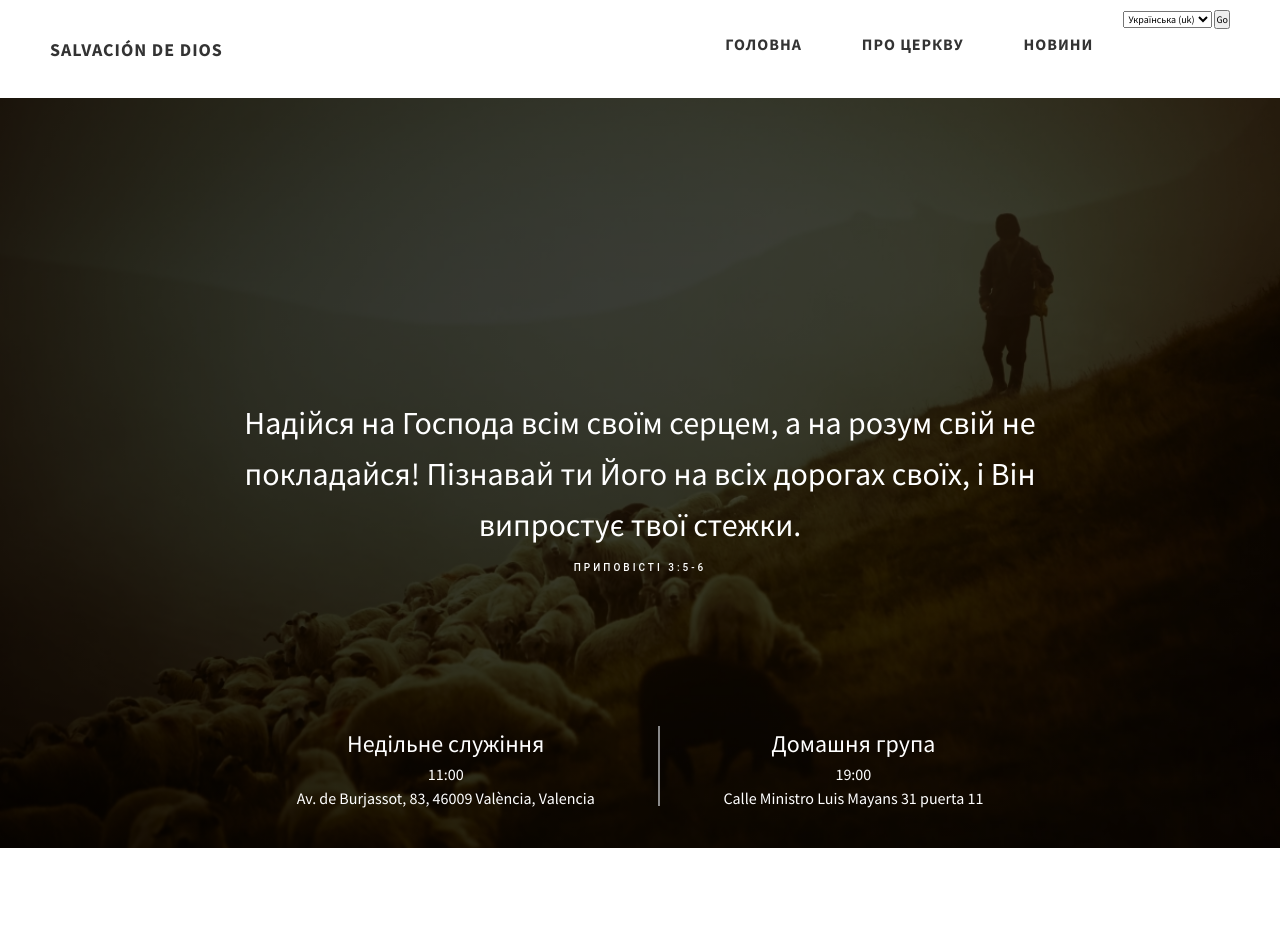
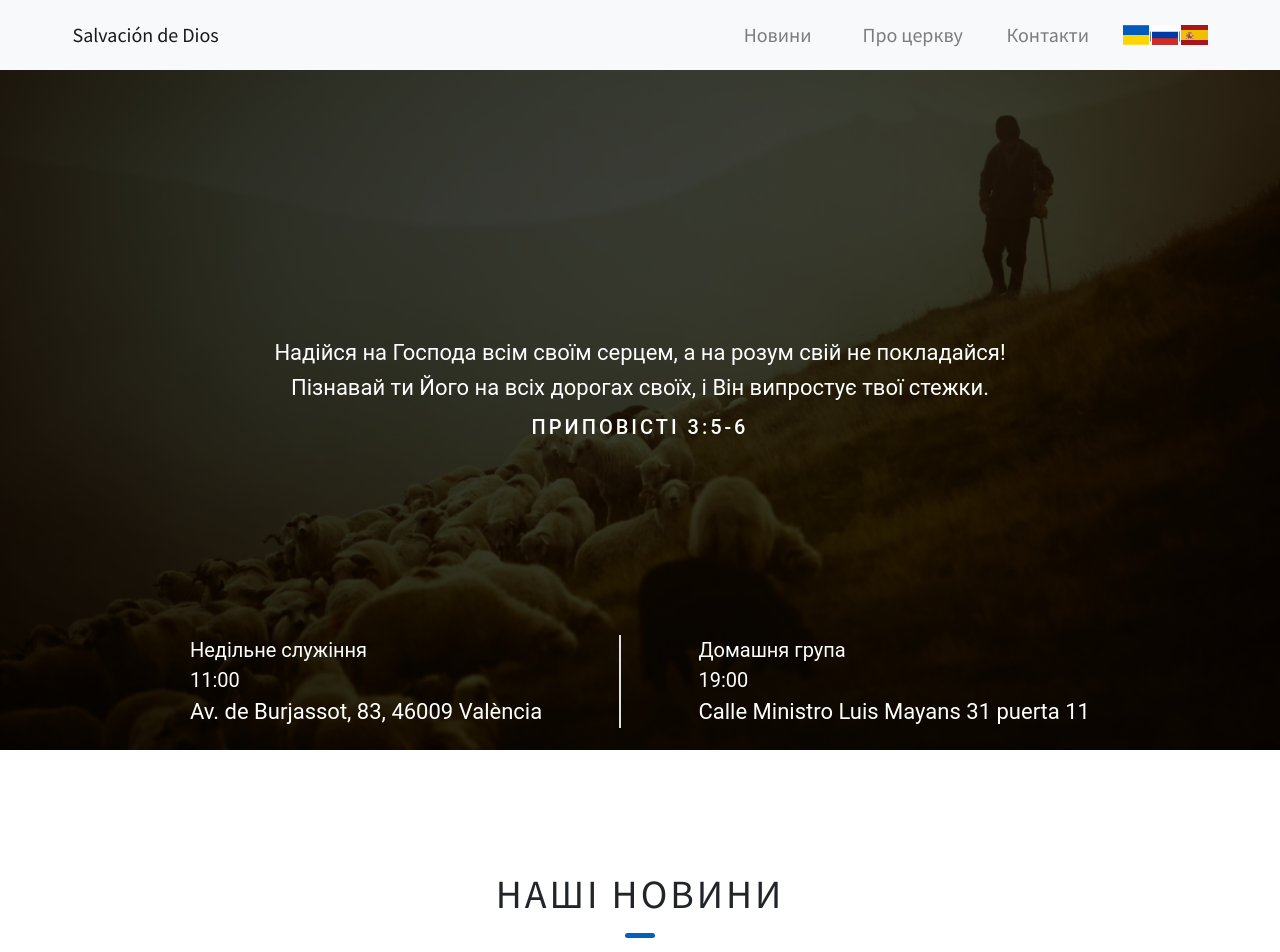
Before and after one commit to dvkim28/v_church, a Django app: page / in a window 1280 px wide. Shown: the top 952 px of the page. Run offline with Django 4.2, Linux system fonts and the light colour scheme; data comes from the database, SQL or seed files in the repository; both versions use the stored data as it was after the commit.

Commit message:
multi language

```diff
--- a/salvacion/config/settings.py
+++ b/salvacion/config/settings.py
@@ -114,7 +114,7 @@
     ("ru", _("Русский")),
     ("es", _("Español")),
 ]
-MODELTRANSLATION_DEFAULT_LANGUAGE = 'uk'
+MODELTRANSLATION_DEFAULT_LANGUAGE = 'es'
 MODELTRANSLATION_PREPOPULATE_LANGUAGE = 'uk'
 
 LOCALE_PATHS = [
--- a/salvacion/main/static/css/style.css
+++ b/salvacion/main/static/css/style.css
@@ -19,11 +19,6 @@
   padding: 0;
   box-sizing: inherit;
   font-family: inherit; }
-  * {
-    margin: 0;
-    padding: 0;
-    box-sizing: border-box;
-}
 
 html {
   font-size: 62.5%;
@@ -67,15 +62,38 @@
 textarea {
   resize: none; }
 
-.heading-primary {
-font-family: roboto;
-  font-size: 1rem;
+.heading-primary_lv {
+  font-size: 2rem;
+  color: white;
   text-transform: uppercase;
   letter-spacing: 3px;
   text-align: center; }
   @media only screen and (max-width: 37.5em) {
     .heading-primary {
-      font-size: 2rem; } }
+      color: white;
+      font-size: 3rem; } }
+
+.heading-primary {
+  font-size: 2rem;
+  color: white;
+  text-transform: uppercase;
+  letter-spacing: 3px;
+  text-align: center; }
+  @media only screen and (max-width: 37.5em) {
+    .heading-primary {
+      color: white;
+
+      font-size: 4.5rem; } }
+.heading-primary_main {
+  font-size: 3rem;
+    color: white;
+  text-transform: uppercase;
+  letter-spacing: 3px;
+  text-align: center; }
+  @media only screen and (max-width: 37.5em) {
+    .heading-primary {
+      color: white;
+      font-size: 3rem; } }
 
 .heading-sec__mb-bg {
   margin-bottom: 11rem; }
@@ -142,6 +160,22 @@
   margin: auto;
   width: 92%; }
 
+/* Увеличение отступа между элементами навигации */
+.navbar-nav .nav-item {
+    margin-right: 15px; /* или любое другое значение, которое вам подходит */
+}
+
+.navbar-nav .nav-link {
+    min-width: 120px; /* Увеличьте это значение по мере необходимости */
+}
+.flag-icon {
+    width: 20px; /* Увеличивает ширину флажка */
+    height: 30px; /* Увеличивает высоту флажка */
+    font-size: 20px; /* Увеличивает размер шрифта для шрифтовых иконок, если они используются */
+}
+
+
+
 .btn {
   background: #fff;
   color: #333;
@@ -176,59 +210,96 @@
     .sec-pad {
       padding: 8rem 0; } }
 
-.text-primary_main {
-  color: #fff;
-  font-size: 3.2rem;
+.text-primary_lv {
+  color: white;
+  font-size: 1.9rem;
   text-align: center;
   width: 100%;
   line-height: 1.6; }
   @media only screen and (max-width: 37.5em) {
     .text-primary {
-      font-size: 2rem;
-      display:none;
-      } }
+      font-size: 1.9rem; } }
+
+.text-primary {
+  color: white;
+  font-size: 2.2rem;
+  text-align: center;
+  width: 100%;
+  line-height: 1.6; }
+  @media only screen and (max-width: 37.5em) {
+    .text-primary {
+      font-size: 2rem; } }
+
+.text-primary_main {
+  color: #fff;
+  font-size: 2.2rem;
+  text-align: center;
+  width: 100%;
+  line-height: 1.6; }
+  @media only screen and (max-width: 37.5em) {
+    .text-primary {
+      font-size: 2rem; } }
 
 .d-none {
   display: none; }
 
+.title, .time_general{
+  font-size: 2rem;
+}
+.location_general{
+  font-size: 2.2rem;
+}
+
 .main_service{
-width: 750px;
-height:100px;
-justify-content: space-around;
-display: flex}
+display:flex;
+justify-content: space-between;
 
-.general{
+
+
+}
+.navbar {
+    height: 70px; /* Пример фиксированной высоты */
+}
+
+
+.navbar-brand, .navbar-nav .nav-link {
+    font-size: 2rem; /* Увеличенный размер шрифта */
+}
+.navbar-collapse {
 text-align: center;
 }
-.home_service{
-text-align: center;
-
+@media (max-width: 992px) {
+    .navbar-collapse {
+        background-color: white;
+    }
 }
 
-.border{
-height: 80%;
-width: 1px;
-opacity: 0.6;
-background-color: white;
+.language-selector {
+    display: flex;
+    justify-content: center;
+    align-items: center;
+    display: flex;
+    justify-content: space-around;
+    width: 100%;
 }
-.title{
-font-size:24px}
-
-.time_general{
-font-size: 16px;}
-
-.location_general{
-text-align: center;
-font-size: 16px;}
+@media (min-width: 600px) and (max-width: 992px) {
+.main_service{
+display:flex;
+flex-direction: column;
+}
+}
 
 
-.title_service{
-background-color: white;
-color: red;
-font-size: 1px;
+
+
+/* Для заголовков в выпадающем меню */
+.navbar-nav .dropdown-menu a {
+    font-size: 1rem; /* Размер шрифта для элементов выпадающего меню */
 }
+
 .home-hero {
 color: #fff;
+    font-family: roboto;
 background: linear-gradient(to right, rgba(0, 0, 0, 0.8), rgba(0, 0, 0, 0.7)), url("/main/static/assets/jpeg/bg.webp");
 background-size: cover;
 background-position: top;
@@ -262,12 +325,10 @@
     position: absolute;
     bottom: 3%;
     left: 50%;
+    max-width: 90rem;
+    width: 92%;
     transform: translateX(-50%); }
-    @media only screen and (max-width: 37.5em) {
-      .home-hero__mouse-scroll-cont {
-
-      }
-  }
+    @media only screen and (max-width: 37.5em)
   .home-hero__social {
     width: 5rem; }
   .home-hero__social-icon-link {
@@ -286,18 +347,35 @@
     position: absolute;
     top: 50%;
     left: 50%;
-    display:flex;
-    align-items: center;
-    flex-direction: column;
     transform: translate(-50%, -50%);
     max-width: 90rem;
     width: 92%; }
     @media only screen and (max-width: 37.5em) {
+    .home_service, .general {
+    text-align: center;}
       .home-hero__content {
+        padding: 5rem 0 13rem 0;
         margin: auto;
         position: static;
-        height: 50vh;
-        transform: translate(0, 0); } }
+        transform: translate(0, 0); }
+       .text-primary_main, .heading-primary, .border {
+       display:none; }
+       .home-hero__mouse-scroll-cont{
+}
+.date_lv{
+font-size: 1.9rem;
+}
+
+.main_service{
+display: flex;
+flex-direction: column
+align-items-center; }
+
+.home-hero__mouse-scroll-cont {
+    display: flex;
+    align-items: center;
+}
+       }
   .home-hero__info {
     margin: 3rem auto 0 auto;
     max-width: 80rem; }
@@ -592,6 +640,7 @@
           margin: 0; } }
 
 .header {
+  position: fixed;
   width: 100%;
   z-index: 1000;
   background: #000;
--- a/salvacion/main/templates/main/base/base.html
+++ b/salvacion/main/templates/main/base/base.html
@@ -1,85 +1,78 @@
 {% load static %}
 {% load my_custom_form %}
 {% load i18n %}
+{% load my_custom_flag %}
 
 <!DOCTYPE html>
 <html lang="en">
 <head>
     <meta charset="UTF-8"/>
-    <meta name="viewport" content="width=device-width, initial-scale=1.0"/>
+    <meta name="viewport" content="width=device-width, initial-scale=1, shrink-to-fit=no">
     <meta http-equiv="X-UA-Compatible" content="ie=edge"/>
-    <link
-      href="https://fonts.googleapis.com/css2?family=Source+Sans+Pro:wght@400;600;700;900&display=swap"
-      rel="stylesheet"
-    />
-    <link href="https://cdn.jsdelivr.net/npm/bootstrap@5.3.0/dist/css/bootstrap.min.css" rel="stylesheet"
-          integrity="sha384-9ndCyUaIbzAi2FUVXJi0CjmCapSmO7SnpJef0486qhLnuZ2cdeRhO02iuK6FUUVM" crossorigin="anonymous">
-    <link rel="stylesheet" href=" {% static 'css/style.css' %}"/>
-    <title>{%block head%}{%endblock%}</title>
+    <link href="https://fonts.googleapis.com/css2?family=Source+Sans+Pro:wght@400;600;700;900&display=swap" rel="stylesheet"/>
+    <link rel="stylesheet" href="https://cdn.jsdelivr.net/npm/bootstrap@4.1.3/dist/css/bootstrap.min.css" integrity="sha384-MCw98/SFnGE8fJT3GXwEOngsV7Zt27NXFoaoApmYm81iuXoPkFOJwJ8ERdknLPMO" crossorigin="anonymous">
+    <link rel="stylesheet" href="{% static 'css/style.css' %}"/>
+    <link href="https://cdnjs.cloudflare.com/ajax/libs/flag-icon-css/3.5.0/css/flag-icon.min.css" rel="stylesheet">
+    <title>{% block head %}{% endblock %}</title>
 </head>
 <body>
 {% if messages %}
 <ul class="messages">
     {% for message in messages %}
     <li {% if message.tags %} class="{{ message.tags }}, list-group-item" {% endif %}>
-        {% if message.level == DEFAULT_MESSAGE_LEVELS.ERROR %}Important: {% endif %}
+        {% if message.level == DEFAULT_MESSAGE_LEVELS.ERROR %}{% trans "Important:" %}{% endif %}
         <div class="alert alert-success" role="alert">{{ message }}</div>
     </li>
     {% endfor %}
 </ul>
 {% endif %}
-<header class="header">
-    <div class="header__content">
-        <div class="header__logo-container">
-            <a href="{% url 'homepage'%}"> <span class="header__logo-sub">Salvación De Dios</span>
-            </a>
-        </div>
-        <div class="header__main">
-            <ul class="header__links">
-                <li class="header__link-wrapper">
-                    <a href="{% url 'homepage'%}" class="header__link"> Головна </a>
+<nav class="navbar navbar-expand-lg navbar-light bg-light fixed-top">
+    <div class="container px-1">
+        <a class="navbar-brand" href="{% url 'homepage' %}">Salvación de Dios</a>
+        <button class="navbar-toggler" type="button" data-toggle="collapse" data-target="#navbarNavDropdown"
+                aria-controls="navbarNavDropdown" aria-expanded="false" aria-label="{% trans 'Toggle navigation' %}">
+            <span class="navbar-toggler-icon"></span>
+        </button>
+        <div class="collapse navbar-collapse" id="navbarNavDropdown">
+            <ul class="navbar-nav ml-auto">
+                <li class="nav-item">
+                    <a class="nav-link" href="{% url 'list_view' %}">{% trans "Новини" %}</a>
                 </li>
-                <li class="header__link-wrapper">
-                    <a href="{% url 'history' %}" class="header__link">Про церкву </a>
+                <li class="nav-item">
+                    <a class="nav-link" href="{% url 'history' %}">{% trans "Про церкву" %}</a>
                 </li>
-                <li class="header__link-wrapper">
-                    <a href="{% url 'list_view'%}" class="header__link">
-                        Новини
-                    </a>
+                <li class="nav-item">
+                    <a class="nav-link" href="{% url 'contacts' %}">{% trans "Контакти" %}</a>
                 </li>
-                <form action="{% url 'set_language' %}" method="post">{% csrf_token %}
+{% get_current_language as LANGUAGE_CODE %}
+{% get_available_languages as LANGUAGES %}
+{% get_language_info_list for LANGUAGES as languages %}
+
+<form action="{% url 'set_language' %}" method="post" id="language_form">
+    {% csrf_token %}
     <input name="next" type="hidden" value="{{ redirect_to }}">
-    <select name="language">
-        {% get_current_language as LANGUAGE_CODE %}
-        {% get_available_languages as LANGUAGES %}
-        {% get_language_info_list for LANGUAGES as languages %}
-        {% for language in languages %}
-            <option value="{{ language.code }}"{% if language.code == LANGUAGE_CODE %} selected{% endif %}>
-                {{ language.name_local }} ({{ language.code }})
-            </option>
-        {% endfor %}
-    </select>
-    <input type="submit" value="Go">
+    <input type="hidden" name="language" id="language_input">
 </form>
+    <div class="language-selector">
+{% for language in languages %}
+    <a href="#" onclick="changeLanguage('{{ language.code }}')">
+        <span class="flag-icon flag-icon-{{ language.code|language_to_flag }}"></span>
+    </a>
+    {% if not forloop.last %} | {% endif %}
+{% endfor %}
+            </div>
 
-    </select>
+<script>
+    function changeLanguage(langCode) {
+        document.getElementById('language_input').value = langCode;
+        document.getElementById('language_form').submit();
+    }
+</script>
 
             </ul>
-            <div class="header__main-ham-menu-cont">
-                <img
-                        src="./assets/svg/ham-menu.svg"
-                        alt="hamburger menu"
-                        class="header__main-ham-menu"
-                />
-                <img
-                        src="./assets/svg/ham-menu-close.svg"
-                        alt="hamburger menu close"
-                        class="header__main-ham-menu-close d-none"
-                />
-            </div>
         </div>
     </div>
-</header>
+</nav>
 {% block content %}
 {% endblock %}
 <footer class="main-footer">
@@ -87,17 +80,16 @@
         <div class="main-footer__upper">
             <div class="main-footer__row main-footer__row-1">
                 <h2 class="heading heading-sm main-footer__heading-sm">
-                    <span>Соціальні мережи</span>
+                    <span>{% trans "Соціальні мережи" %}</span>
                 </h2>
                 <div class="main-footer__social-cont">
                     <a target="_blank" rel="noreferrer" href="https://www.facebook.com/vlcsalvation/">
-                        <img
-                                class="main-footer__icon"
-                                src="{% static 'assets/png/facebook.png'%}"
+                        <img class="main-footer__icon"
+                                src="{% static 'assets/png/facebook.png' %}"
                         />
                     </a>
-                        <img
-                                class="main-footer__icon main-footer__icon--mr-none"
+                    <a target="_blank" rel="noreferrer" href="https://www.instagram.com/vlcsalvation/">
+                        <img class="main-footer__icon"
                                 src="{% static 'assets/png/insta.png' %}"
                         />
                     </a>
@@ -106,18 +98,19 @@
             <div class="main-footer__row main-footer__row-2">
                 <h4 class="heading heading-sm text-lt">Salvación De Dios</h4>
                 <p class="main-footer__short-desc">
-                    Українська церква у Валенсії <br>
-
+                    {% trans "Українська церква у Валенсії" %} <br>
                 </p>
             </div>
         </div>
         <div class="main-footer__lower">
             &copy; Copyright 2023
             <a rel="noreferrer" target="_blank" href="#"
-            ></a
-            >
+            ></a>
         </div>
     </div>
 </footer>
+<script src="{% static 'assets/js/index.js' %}"></script>
+<script src="https://code.jquery.com/jquery-3.6.0.min.js"></script>
+<script src="https://cdn.jsdelivr.net/npm/bootstrap@4.1.3/dist/js/bootstrap.bundle.min.js"></script>
 </body>
 </html>
--- a/salvacion/main/templates/main/base/form.html
+++ b/salvacion/main/templates/main/base/form.html
@@ -1,4 +1,6 @@
-<form action="" class="contact__form" method="post">
+<for{% load i18n %}
+m action="" class="contact__form" method="post">
+
     {% csrf_token %}
     {{ form }}
     <p>asdsadasddas</p>
--- a/salvacion/main/templates/main/base/list_news_tag.html
+++ b/salvacion/main/templates/main/base/list_news_tag.html
@@ -1,12 +1,16 @@
+{% load i18n %}
 <section id="projects" class="projects sec-pad">
+
     <div class="main-container">
         <h2 class="heading heading-sec heading-sec__mb-bg">
-            <span class="heading-sec__main">Наші новини</span>
+            <span class="heading-sec__main">{% trans "Наші новини" %}</span>
             <span class="heading-sec__sub">
-                Всі новини церкви знайомлять нас з Божим словом та діями вірян.
-                Церква – це спільнота віри, де люди об'єднані служінням Господу та служінням один одному.
-                Тут ми відкриваємо істину, творимо добро та поширюємо любов, долаючи випробування віри.
-                І все це в світлі Біблії та Божої милості.
+                {% blocktrans %}
+Всі новини церкви знайомлять нас з Божим словом та діями вірян.
+Церква – це спільнота віри, де люди об'єднані служінням Господу та служінням один одному.
+Тут ми відкриваємо істину, творимо добро та поширюємо любов, долаючи випробування віри.
+І все це в світлі Біблії та Божої милості.
+{% endblocktrans %}
             </span>
         </h2>
         <div class="projects__content">
@@ -14,26 +18,23 @@
             <div class="projects__row">
                 <div class="projects__row-img-cont">
                     <img src="{{ article.img.url }}" alt="{{ article.title }}"
-                         alt="Project Image"
                          class="project-details__showcase-img"
                     />
                 </div>
                 <div class="projects__row-content">
-                    <h3 class="projects__row-content-title">{{article.title}}</h3>
-                                                            <p class="date_lv_main">{{article.date|date:"j F Y"}}</p>
-
+                    <h3 class="projects__row-content-title">{{ article.title }}</h3>
+                    <p class="date_lv_main">{{ article.date|date:"j F Y" }}</p>
                     <p class="projects__row-content-desc">
-                        {{article.short_description}}
+                        {{ article.short_description }}
                     </p>
-
                     <a href="{% url 'post_view' slug=article.slug %}"
                        class="btn btn--med btn--theme dynamicBgClr"
-                    >Детальніше</a>
+                    >{% trans "Детальніше" %}</a>
                 </div>
             </div>
             {% endfor %}
         </div>
-        <nav aria-label="Page navigation example">
+        <nav aria-label="{% trans 'Page navigation example' %}">
         </nav>
     </div>
 </section>
--- a/salvacion/main/templates/main/history.html
+++ b/salvacion/main/templates/main/history.html
@@ -2,6 +2,7 @@
 {% load static %}
 {% block head %}{{article.title}}{% endblock %}
 {% block content %}
+{% load i18n %}
 <div class="container">
     <div class="row justify-content-center">
         <div class="col-md-6">
--- a/salvacion/main/templates/main/index.html
+++ b/salvacion/main/templates/main/index.html
@@ -9,36 +9,46 @@
 <section class="home-hero">
     <div class="home-hero__content">
         <div class="home-hero__info">
-            <p class="text-primary_main">{% blocktrans %}
+            <p class="text-primary_main">
+                {% blocktrans %}
                 Надійся на Господа всім своїм серцем, а на розум свій не покладайся!
                 Пізнавай ти Його на всіх дорогах своїх, і Він випростує твої стежки.
                 {% endblocktrans %}
             </p>
         </div>
-        <h1 class="heading-primary">{% blocktrans %}Приповісті 3:5-6 {% endblocktrans %}</h1>
+        <h1 class="heading-primary">
+            {% blocktrans %}Приповісті 3:5-6{% endblocktrans %}
+        </h1>
     </div>
     <div class="home-hero__mouse-scroll-cont">
         <div class="main_service">
             <div class="general">
-                <div class="title">{% blocktrans %} Недільне служіння {% endblocktrans %}</div>
+                <div class="title">
+                    {% blocktrans %}Недільне служіння{% endblocktrans %}
+                </div>
                 <div class="time_general">11:00</div>
-                <div class="location_general">Av. de Burjassot, 83, 46009 València, Valencia</div>
+                <div class="location_general">Av. de Burjassot, 83, 46009 València</div>
             </div>
             <div class="border"></div>
             <div class="home_service">
-                <div class="title">{% blocktrans %}Домашня група {% endblocktrans %}</div>
+                <div class="title">
+                    {% blocktrans %}Домашня група{% endblocktrans %}
+                </div>
                 <div class="time_general">19:00</div>
                 <div class="location_general">Calle Ministro Luis Mayans 31 puerta 11</div>
             </div>
         </div>
     </div>
-    </div>
 </section>
+
 {% show_news_list %}
+
 <section id="about" class="about sec-pad">
     <div class="main-container">
         <h2 class="heading heading-sec heading-sec__mb-med">
-            <span class="heading-sec__main">{% blocktrans %}Про церкву{% endblocktrans %}</span>
+                <span class="heading-sec__main">
+                    {% blocktrans %}Про церкву{% endblocktrans %}
+                </span>
             <span class="heading-sec__sub">
                     {% blocktrans %}
                     Українська церква у Валенсії <br>
@@ -51,10 +61,13 @@
         </h2>
     </div>
 </section>
+
 <section id="contact" class="contact sec-pad dynamicBg">
     <div class="main-container">
         <h2 class="heading heading-sec heading-sec__mb-med">
-            <span class="heading-sec__main heading-sec__main--lt">{% blocktrans %} Contact {% endblocktrans %}</span>
+                <span class="heading-sec__main heading-sec__main--lt">
+                    {% blocktrans %}Зв'язатися з нами{% endblocktrans %}
+                </span>
             <span class="heading-sec__sub heading-sec__sub--lt">
                     {% blocktrans %}
                     Якщо ви шукаєте духовної підтримки, бажаєте попросити про молитву, або маєте будь-які інші запитання чи потреби, будь ласка, напишіть нам. Ми відкриті до вашого звернення і готові допомогти вам у цей час.
@@ -67,20 +80,27 @@
             <form action="#" class="contact__form" method="post">
                 {% csrf_token %}
                 <div class="contact__form-field">
-                    <label class="contact__form-label" for="name">{% blocktrans %}Імʼя{% endblocktrans %}</label>
+                    <label class="contact__form-label" for="name">
+                        {% blocktrans %}Імʼя{% endblocktrans %}
+                    </label>
                     {{ form.name }}
                 </div>
                 <div class="contact__form-field">
-                    <label class="contact__form-label" for="number"> {% blocktrans %} Номер телефону {% endblocktrans %}</label>
+                    <label class="contact__form-label" for="number">
+                        {% blocktrans %}Номер телефону{% endblocktrans %}
+                    </label>
                     {{ form.number }}
                 </div>
                 <div class="contact__form-field">
-                    <label class="contact__form-label" for="message"> {% blocktrans %}Повідомлення {% endblocktrans %}</label>
+                    <label class="contact__form-label" for="message">
+                        {% blocktrans %}Повідомлення{% endblocktrans %}
+                    </label>
                     {{ form.message }}
                 </div>
-                <button type="submit" class="btn btn--theme contact__btn">{% blocktrans %} Відправити {% endblocktrans %}</button>
+                <button type="submit" class="btn btn--theme contact__btn">
+                    {% blocktrans %}Відправити{% endblocktrans %}
+                </button>
             </form>
-
         </div>
     </div>
 </section>
--- /dev/null
+++ b/salvacion/main/templatetags/my_custom_flag.py
@@ -0,0 +1,13 @@
+from django import template
+
+register = template.Library()
+
+LANGUAGE_TO_FLAG_MAP = {
+    'uk': 'ua',  # Украинский
+    'ru': 'ru',  # Русский
+    'es': 'es',  # Испанский
+}
+
+@register.filter
+def language_to_flag(lang_code):
+    return LANGUAGE_TO_FLAG_MAP.get(lang_code, 'us')  # 'us' - флаг по умолчанию
--- a/salvacion/main/urls.py
+++ b/salvacion/main/urls.py
@@ -10,7 +10,8 @@
     path('', HomeViewForm.as_view(), name='homepage'),
     path('history/', HistoryView, name='history'),  # Assuming HistoryView is a class-based view
     path('news/<slug:slug>/', ArticleDetailView.as_view(), name='post_view'),
-    path('all_news/', AllNewsView.as_view(), name='list_view'),
+    path('news/', AllNewsView.as_view(), name='list_view'),
+    path('contact/', AllNewsView.as_view(), name='contacts'),
 ]
 
 # Static files and media files URL patterns
```
Also changed, not shown: other parts of salvacion/main/static/css/style.css (+19 -57 lines), salvacion/main/admin.py (+9 -2 lines), salvacion/main/static/assets/js/index.js (added, +38 -0 lines), salvacion/main/templates/main/list_view.html (+25 -58 lines), salvacion/main/templates/main/post.html (+6 -12 lines), salvacion/main/utils.py (+15 -0 lines), salvacion/db.sqlite3, salvacion/main/static/assets/png/insta.png. Lines whose indentation alone changed are shown as unchanged.
